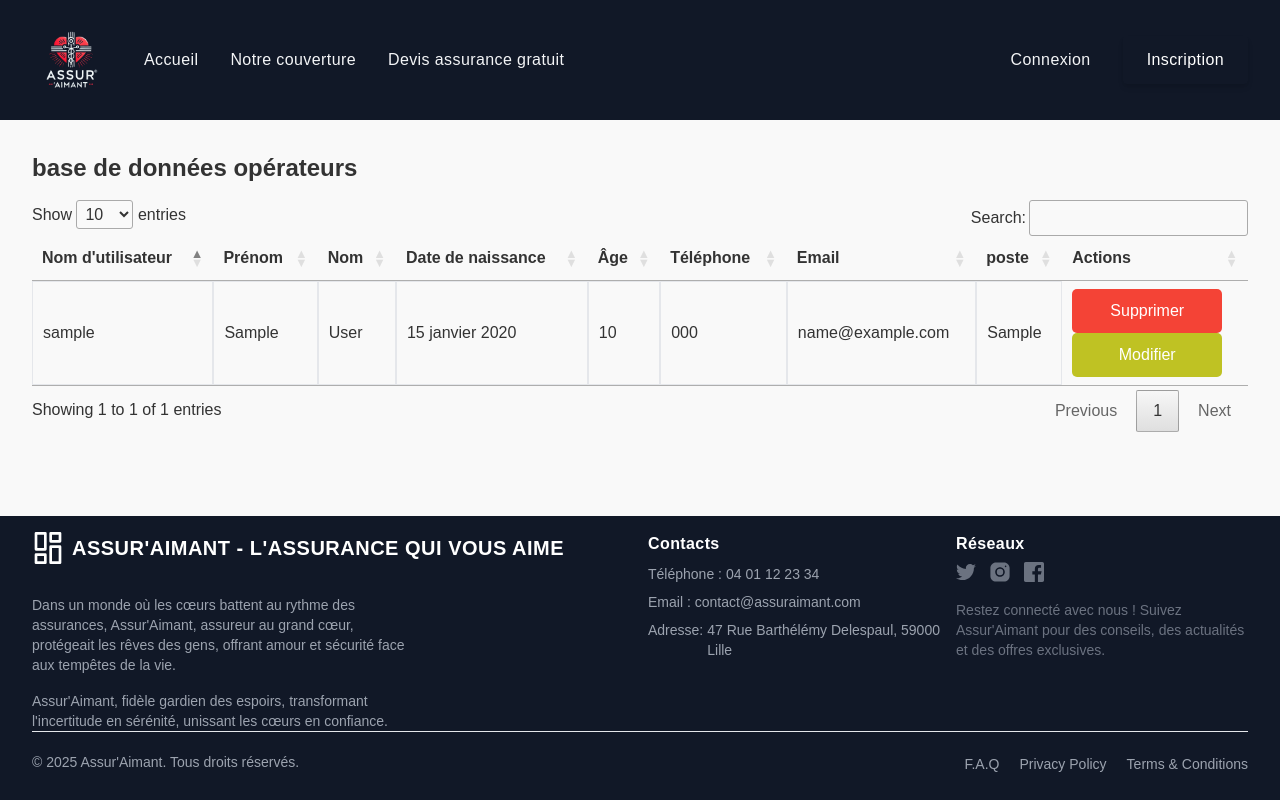
After one commit to Malek-Boumedine/prime_assurance, a Django app: page /liste_operateurs_tableau/ in a window 1280 px wide. The commit adds this page. Run offline with Django 5.2, Linux system fonts and the light colour scheme; tables that the repository leaves empty hold one stand-in row (values such as "Sample post"); parts of the project's set-up code (start-up, migrations or seed data) failed here and were passed over; some libraries are stand-ins or nearby versions.

Commit message:
bouton liste_tableau

```diff
--- /dev/null
+++ b/prime_assurance/assurance/templates/assurance/liste_operateurs_tableau.html
@@ -0,0 +1,61 @@
+{% extends "base.html" %}
+
+{%block content %}
+<div class="container mx-auto px-4 sm:px-6 lg:px-8 py-8">
+    <h2 class="text-2xl font-bold mb-4">base de données opérateurs</h2>
+    <table id="example" class="table-auto w-full">
+        <thead>
+            <tr>
+                <th class="px-4 py-2">Nom d'utilisateur</th>
+                <th class="px-4 py-2">Prénom</th>
+                <th class="px-4 py-2">Nom</th>
+                <th class="px-4 py-2">Date de naissance</th>
+                <th class="px-4 py-2">Âge</th>
+                <th class="px-4 py-2">Téléphone</th>
+                <th class="px-4 py-2">Email</th>
+                <th class="px-4 py-2">poste</th>
+                <th class="px-4 py-2 ">Actions</th>
+
+
+            </tr>
+        </thead>
+        <tbody>
+            {% for operateur in operateurs %}
+            <tr>
+                <td class="border px-4 py-2">{{ operateur.username }}</td>
+                <td class="border px-4 py-2">{{ operateur.first_name }}</td>
+                <td class="border px-4 py-2">{{ operateur.last_name }}</td>
+                <td class="border px-4 py-2">{{ operateur.date_de_naissance }}</td>
+                <td class="border px-4 py-2">{{ operateur.age }}</td>
+                <td class="border px-4 py-2">{{ operateur.telephone }}</td>
+                <td class="border px-4 py-2">{{ operateur.email }}</td>
+                <td class="border px-4 py-2">{{operateur.poste}}</td>
+                <td>
+                    <form method="post" action="">
+                        {% csrf_token %}
+                        <input type="hidden" name="username" value="{{ operateur.username }}">
+                        <button class = "btn btn-supprimer" type="submit" onclick="return confirm('Êtes-vous sûr de vouloir supprimer ce operateur ?')">Supprimer</button>
+                    </form>
+
+                    <a href="{% url 'detail_operateur' username=operateur.username %}">
+                        <button class = "btn btn-modifier" type="button">Modifier</button>
+                </td>
+            </tr>
+
+            {% endfor %}
+
+        </tbody>
+    </table>
+</div>
+<link rel="stylesheet" href="https://cdn.datatables.net/1.10.25/css/jquery.dataTables.min.css">
+<script src="https://code.jquery.com/jquery-3.5.1.min.js"></script>
+<script src="https://cdn.datatables.net/1.10.25/js/jquery.dataTables.min.js"></script>
+
+<script>
+    $(document).ready(function() {
+        $('#example').DataTable({
+            // Add any customization options here
+        });
+    });
+</script>
+{% endblock %}
--- a/prime_assurance/assurance/urls.py
+++ b/prime_assurance/assurance/urls.py
@@ -10,7 +10,9 @@ urlpatterns = [
     path('liste_operateur/', ListeOperateurs.as_view(), name='liste_operateurs'),
     path('liste_clients/', ListeClients.as_view(), name='liste_clients'),
     path('liste_prospects/', ListeProspects.as_view(), name='liste_prospects'),
-
+    path('liste_prospects_tableau/', ListeProspects.as_view(), name='liste_prospects'),
+    path('liste_clients_tableau/', ListeClients.as_view(), name='liste_clients'),
+    path('liste_operateurs_tableau/', ListeOperateurs.as_view(), name='liste_operateurs'),
     path('nouveloperateur/', EnregistrerOperateur.as_view(), name = 'enregistrer_operateur'),
     path('nouveauclient/', EnregistrerClient.as_view(), name = 'enregistrer_client'),
     path('nouveauprospect/', EnregistrerProspect.as_view(), name = 'enregistrer_prospect'),
--- a/prime_assurance/assurance/views.py
+++ b/prime_assurance/assurance/views.py
@@ -131,7 +131,7 @@ class RendezVous(View) :
 
 class ListeOperateurs(ListView):
     model = User
-    template_name = "assurance/liste_operateur.html"
+    template_name = "assurance/liste_operateurs_tableau.html"
     context_object_name = "operateurs"
 
     def get_queryset(self):
@@ -146,7 +146,7 @@ class ListeOperateurs(ListView):
             if opetateur:
                 opetateur.delete()
 
-                return redirect('liste_operateurs')
+                return redirect('/liste_operateurs_tableau')
 
 class EnregistrerOperateur(CreateView):
     model = User
@@ -168,7 +168,7 @@ class ModifierOperateur(View):
 
         if form.is_valid():
             form.save()  # Sauvegarder les données modifiées
-            return redirect('liste_operateur/')  # Rediriger vers la liste des opérateurs
+            return redirect('/liste_operateurs_tableau/')  # Rediriger vers la liste des opérateurs
 
         return render(request, 'assurance/detail_operateur.html', {'form': form, 'operateur': operateur})
 
@@ -178,7 +178,7 @@ class ModifierOperateur(View):
 
 class ListeClients(ListView):
     model = User
-    template_name = 'assurance/liste_clients.html'
+    template_name = 'assurance/liste_clients_tableau.html'
     context_object_name = 'clients'
 
     def get_queryset(self):
@@ -214,7 +214,7 @@ class ModifierCLient(View):
 
         if form.is_valid():
             form.save()
-            return redirect('liste_clients/')
+            return redirect('liste_clients_tableau/')
 
         return render(request, 'assurance/detail_client.html', {'form': form, 'client': client})
 
@@ -231,7 +231,7 @@ class EnregistrerProspect(CreateView):
 
 class ListeProspects(ListView):
     model = User
-    template_name = 'assurance/liste_prospects.html'
+    template_name = 'assurance/liste_prospects_tableau.html'
     context_object_name = 'prospects'
 
     def get_queryset(self):
@@ -262,7 +262,7 @@ class ListeProspects(ListView):
 
 
 
-        return redirect('liste_prospects')
+        return redirect('liste_prospects_tableau')
 
 
 
--- a/prime_assurance/static/css/style.css
+++ b/prime_assurance/static/css/style.css
@@ -9,96 +9,65 @@
       line-height: 1.6;
       background-color: #f9f9f9;
       color: #333;
-      padding: 20px;
 }
 
-  h1, h2 {
-      color: #444;
-      margin-bottom: 20px;
-      text-align: center;
+.action-btns {
+    padding: 10px 20px;
+    font-size: 16px;
+    color: white;
+    background-color: #12f34a; /* Couleur orange (avertissement) */
+    border: none;
+    border-radius: 50px;
+    cursor: pointer;
+    width: 200;
+    transition: background-color 0.3s ease;
+}
+.warning-btn {
+    padding: 10px 20px;
+    font-size: 16px;
+    color: rgb(255, 255, 255);
+    background-color: #f31212; /* Couleur orange (avertissement) */
+    border: none;
+    border-radius: 50px;
+    cursor: pointer;
+    width: 200;
+    transition: background-color 0.3s ease;
 }
 
-  ul {
-      list-style-type: none;
-      padding: 0;
-      margin: 0 auto;
-      max-width: 800px;
+.modif-btn {
+    padding: 10px 20px;
+    font-size: 16px;
+    color: rgb(255, 255, 255);
+    background-color: #d6e415; /* Couleur orange (avertissement) */
+    border: none;
+    border-radius: 100px;
+    cursor: pointer;
+    width: 200;
+    transition: background-color 0.3s ease;
 }
 
-  li {
-      background-color: #ffffff;
-      padding: 20px;
-      margin-bottom: 15px;
-      border: 1px solid #ddd;
-      border-radius: 8px;
-      box-shadow: 0 2px 4px rgba(0, 0, 0, 0.1);
-      transition: transform 0.2s ease, box-shadow 0.2s ease;
+/* Style commun à tous les boutons */
+.btn {
+    padding: 10px 20px; /* Ajuste l'espacement intérieur */
+    font-size: 16px; /* Taille de la police */
+    border-radius: 5px; /* Coins arrondis */
+    border: none; /* Supprime la bordure par défaut */
+    background-color: #4CAF50; /* Couleur de fond verte */
+    color: white; /* Couleur du texte */
+    cursor: pointer; /* Ajoute un curseur pointer */
+    width: 150px; /* Largeur fixe pour tous les boutons */
+    text-align: center; /* Texte centré */
 }
 
-  li:hover {
-      transform: translateY(-5px);
-      box-shadow: 0 4px 8px rgba(0, 0, 0, 0.2);
+/* Pour différencier les couleurs */
+.btn-modifier {
+    background-color: #babd0ee7; /* Vert pour modifier */
 }
 
-  p strong {
-      font-size: 1.2em;
-      color: #007BFF;
+.btn-supprimer {
+    background-color: #f44336; /* Rouge pour supprimer */
 }
 
-  p {
-      margin-top: 10px;
-      color: #555;
+.btn-souscrire {
+    background-color: #29da5e; /* Bleu pour souscrire */
 }
-  ``py
-   css
-  * {
-      margin: 0;
-      padding: 0;
-      box-sizing: border-box;
-  }
-
-  body {
-      font-family: Arial, sans-serif;
-      line-height: 1.6;
-      background-color: #f9f9f9;
-      color: #333;
-      padding: 20px;
-  }
-
-  h1, h2 {
-      color: #444;
-      margin-bottom: 20px;
-      text-align: center;
-  }
-
-  ul {
-      list-style-type: none;
-      padding: 0;
-      margin: 0 auto;
-      max-width: 800px;
-  }
-
-  li {
-      background-color: #ffffff;
-      padding: 20px;
-      margin-bottom: 15px;
-      border: 1px solid #ddd;
-      border-radius: 8px;
-      box-shadow: 0 2px 4px rgba(0, 0, 0, 0.1);
-      transition: transform 0.2s ease, box-shadow 0.2s ease;
-  }
-
-  li:hover {
-      transform: translateY(-5px);
-      box-shadow: 0 4px 8px rgba(0, 0, 0, 0.2);
-  }
-
-  p strong {
-      font-size: 1.2em;
-      color: #007BFF;
-  }
-
-  p {
-      margin-top: 10px;
-      color: #555;
-  }
--- a/prime_assurance/templates/base.html
+++ b/prime_assurance/templates/base.html
@@ -5,6 +5,7 @@
     <meta charset="UTF-8">
     <meta name="viewport" content="width=device-width, initial-scale=1.0">
     <title>{% block title %}Prime Assurance{% endblock %}</title>
+    <link rel="stylesheet" href="{% static "css/style.css" %}">
     <script src="https://cdn.tailwindcss.com"></script>
 </head>
 <body class="h-full flex flex-col min-h-screen">
```
Also changed, not shown: prime_assurance/assurance/forms.py (+11 -1 lines), prime_assurance/assurance/templates/assurance/detail_client.html (+23 -11 lines), prime_assurance/assurance/templates/assurance/detail_operateur.html (+23 -9 lines), prime_assurance/assurance/templates/assurance/liste_clients_tableau.html (added, +70 -0 lines), prime_assurance/assurance/templates/assurance/liste_prospects_tableau.html (added, +77 -0 lines). Lines whose indentation alone changed are shown as unchanged.
